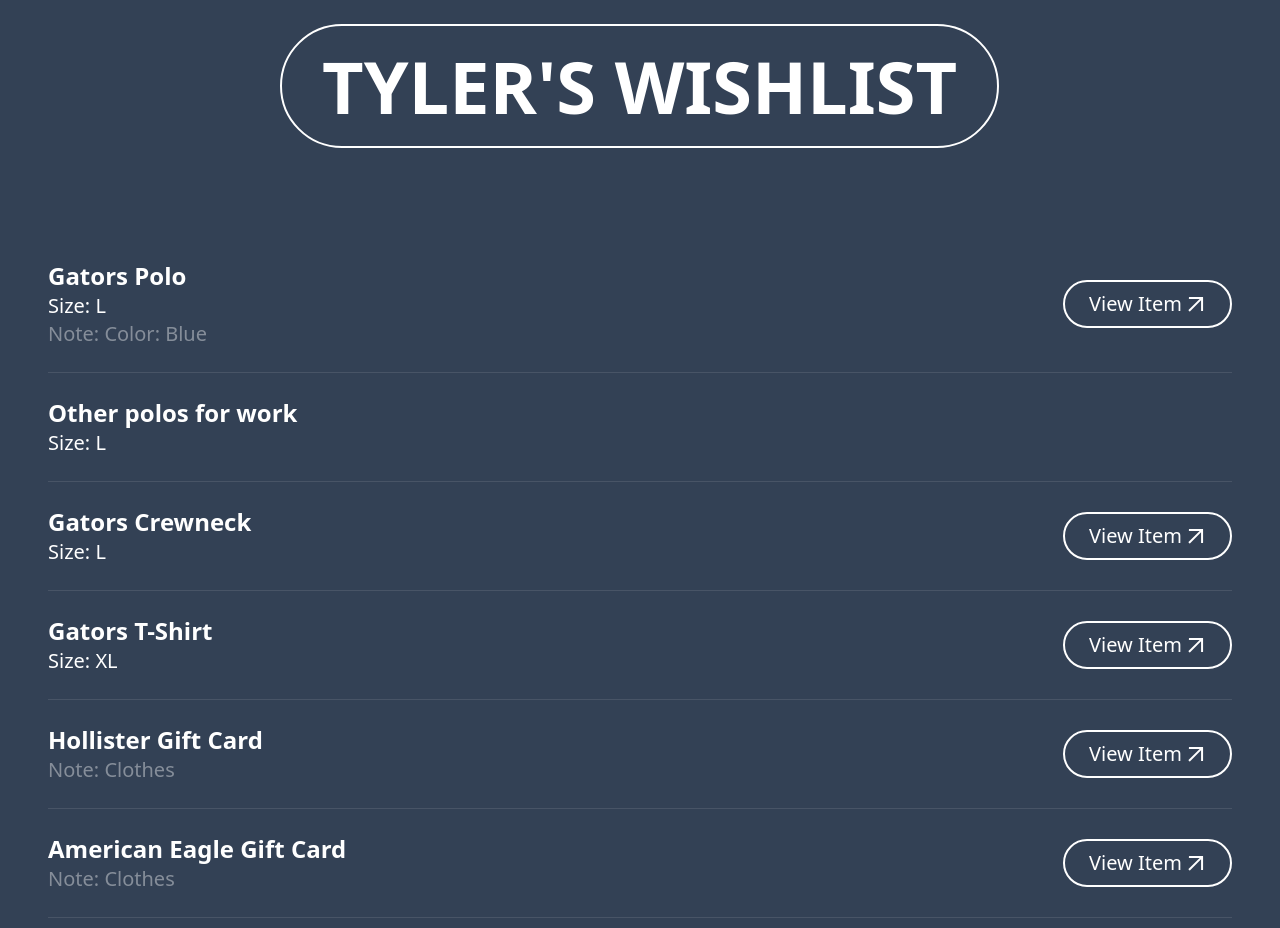
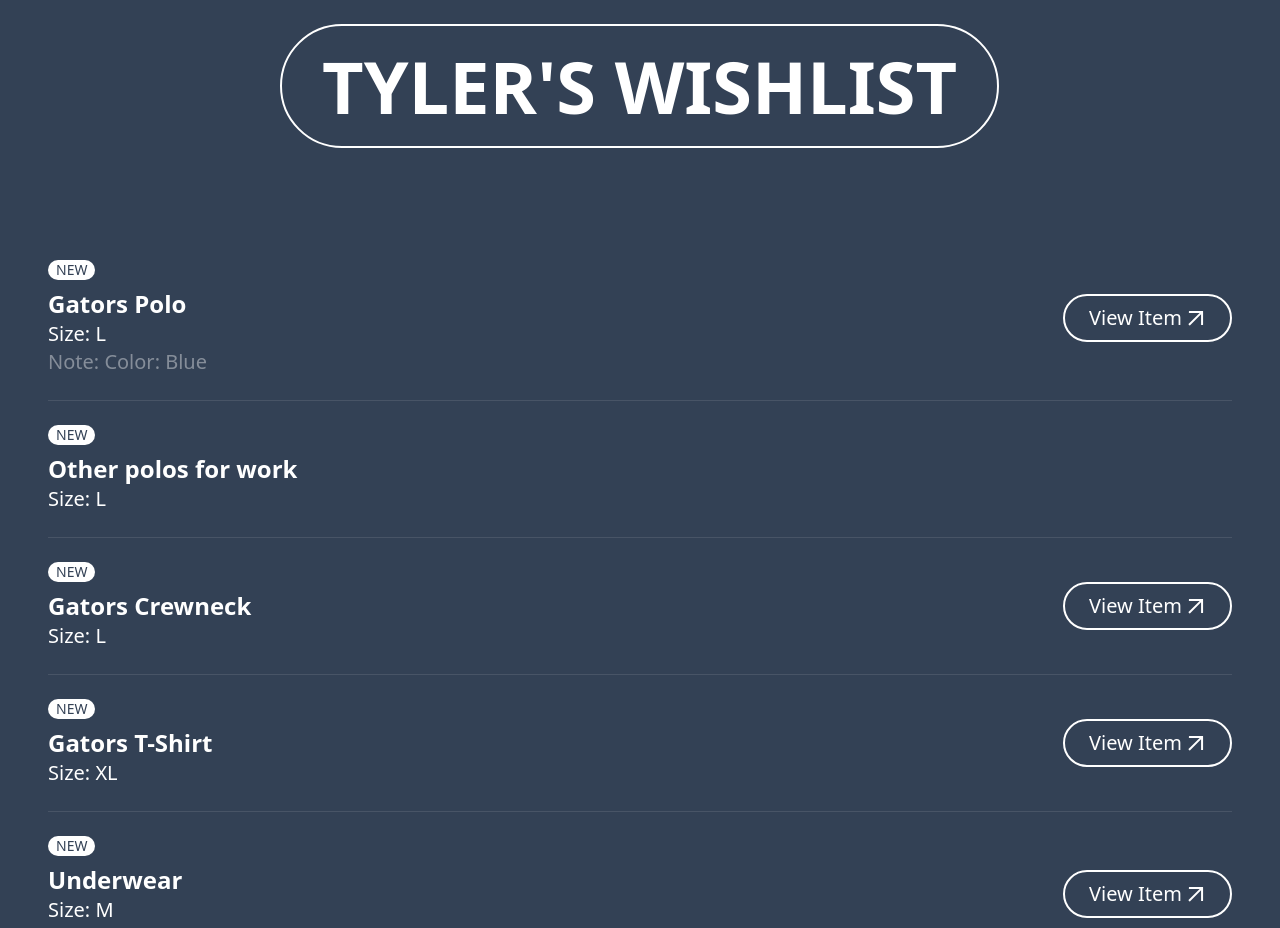
Before and after one commit to tylerhaisman/tylerwishlist, a Next.js app: page / in a window 1280 px wide. Shown: the top 928 px of the page. Built offline with nearby package versions, Linux system fonts and the light colour scheme.

Commit message:
Updated wishlist

```diff
--- a/src/app/page.tsx
+++ b/src/app/page.tsx
@@ -49,6 +49,7 @@
         link: "https://www.fanatics.com/college/florida-gators/-florida-gators-cutter-and-buck-forge-eco-double-stripe-stretch-recycled-polo-orange/o-27+t-78508514+p-46221183726010+z-9-526509561?_ref=p-GALP:m-GRID:i-r5c0:po-15&sku=201667355",
         description: "Color: Blue",
         size: "L",
+        new: true,
       },
       // {
       //   name: "Gators Polo 02",
@@ -58,16 +59,26 @@
       {
         name: "Other polos for work",
         size: "L",
+        new: true,
       },
       {
         name: "Gators Crewneck",
         link: "https://www.fanatics.com/college/florida-gators/sweatshirts/florida-gators-league-collegiate-wear-essentials-20-fleece-pullover-sweatshirt-heather-gray/o-38+t-78059681+d-08997876+f-572932349+z-8-2598979762?utm_medium=cse&_s=GPA_CA&sku=206970606&targetid=targetid&targetid=pla-293946777986&gad_source=1&gclid=Cj0KCQiAouG5BhDBARIsAOc08RS1xC6-6e_jU4dVZn5ixpvy7qtcmvRplsCaHgnpWGG52umHHyC89GUaAlVvEALw_wcB",
         size: "L",
+        new: true,
       },
       {
         name: "Gators T-Shirt",
         link: "https://www.fanatics.com/college/florida-gators/florida-gators-state-scenery-comfort-colors-t-shirt-blue/o-16+t-56383081+p-141187722482+z-9-1957503641?_ref=p-GALP:m-GRID:i-r18c0:po-54&sku=10720984",
         size: "XL",
+        new: true,
+      },
+      {
+        name: "Underwear",
+        link: "https://www.amazon.com/Calvin-Klein-Micro-Stretch-5-Pack/dp/B09Z73MZXB/ref=sr_1_7?crid=1J56Y1TWU57EC&dib=eyJ2IjoiMSJ9.g3W0J_HXP77QPP2OxnWJBPtq6E8cqIB3NLey4XvImrNzTmmk2cwmZytgP8klayGEIYJdW537GLXpPp6asLL-hrooJgbvgUX84cV9gGouqT2VCXKdQugciT2o5rY2mjUy7rFdIdcW2Nh__m9ZYAtJTwXc2P0WcrIX4bMlKobEq8teKfvn-DnGPMUYnimx_81cnMY7WP3V7kaj5rn9d4XiAimj1BUfEabHbjFIGFlPpiL0wUDNCWZoZDQo0oGYf5Tnz1uAZvTuXasBT2TD598pCAGXPXTP9_qeTYt9OpL6Hv4.CkSh212e6uov5S8kAlnd8Ba1JzxcHg3czpfVL_TInL0&dib_tag=se&keywords=Calvin%2BKlein%2BMen%27s%2BMicro%2BStretch&qid=1731872679&sprefix=calvin%2Bklein%2Bmen%27s%2Bmicro%2Bstretch%2Caps%2C127&sr=8-7&th=1&psc=1",
+        description: "I actually need underwear",
+        size: "M",
+        new: true,
       },
       {
         name: "Hollister Gift Card",
```
